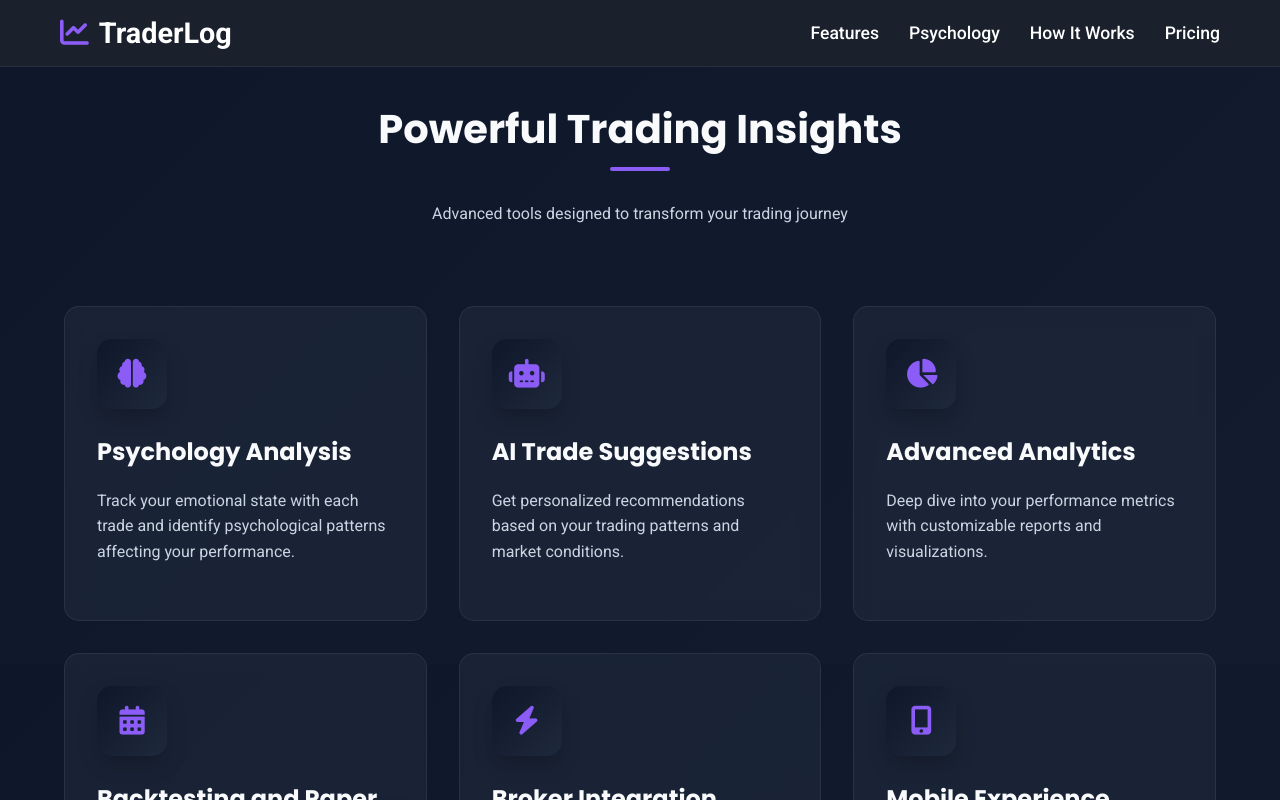
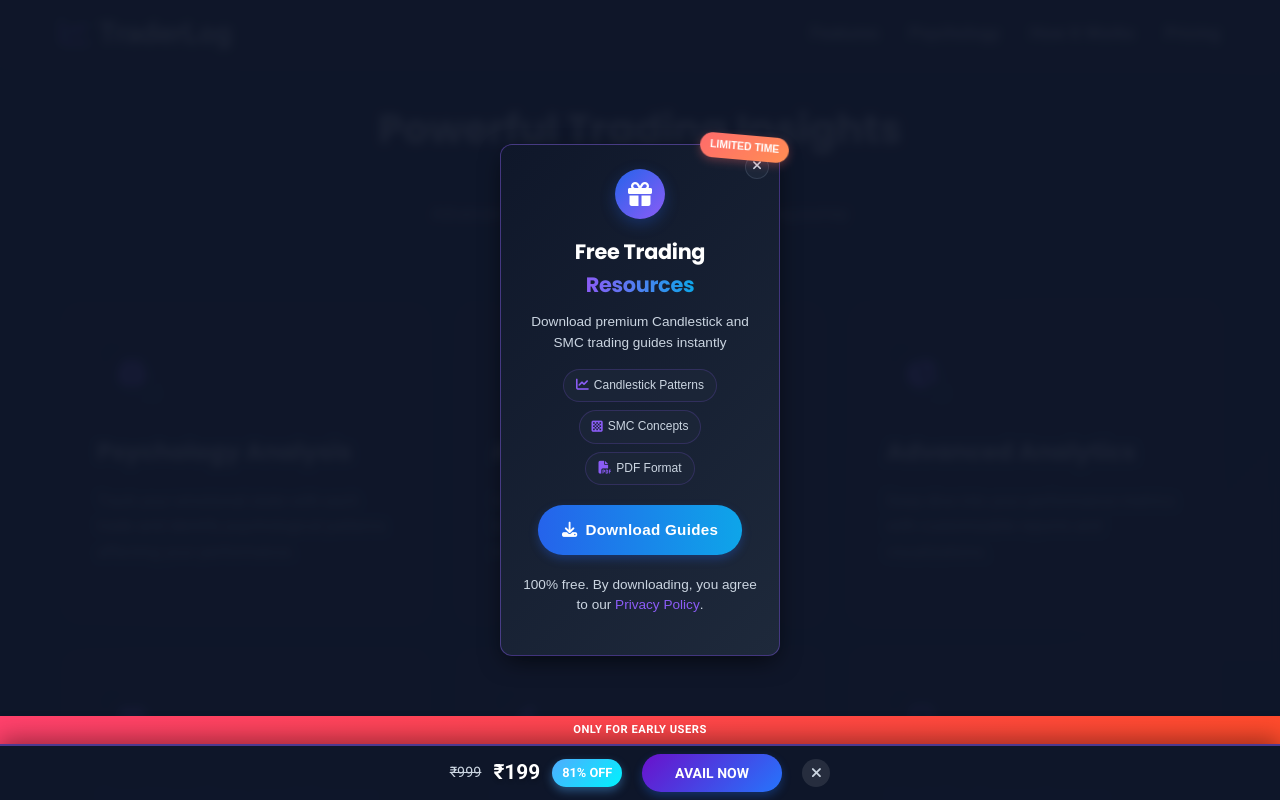
Before and after one commit to Imrahulluthra8819/Traderlog7, a website: page public/index.html in a window 1280 px wide. Both pictures are taken after a click on the link "View Features". Shown: the part 1736-2536 px from the top of the page. Drawn offline with Linux system fonts and the light colour scheme.

Commit message:
Update index.html

```diff
--- a/public/index.html
+++ b/public/index.html
@@ -1054,6 +1054,372 @@
 <!-- ================================================================= -->
 <!-- ============== MOBILE OPTIMIZATION STYLES END HERE ============== -->
 <!-- ================================================================= -->
+<style>
+    /* Popup Styles */
+    .traderlog-popup-container {
+        position: fixed;
+        top: 0;
+        left: 0;
+        width: 100%;
+        height: 100%;
+        background: rgba(15, 23, 42, 0.95);
+        backdrop-filter: blur(5px);
+        z-index: 10000;
+        display: flex;
+        justify-content: center;
+        align-items: center;
+        opacity: 0;
+        visibility: hidden;
+        transition: all 0.4s ease;
+        font-family: 'Montserrat', sans-serif;
+    }
+
+    .traderlog-popup-container.active {
+        opacity: 1;
+        visibility: visible;
+    }
+
+    .traderlog-popup-content {
+        background: linear-gradient(135deg, #0f172a 0%, #1e293b 100%);
+        width: 90%;
+        max-width: 280px;
+        border-radius: 12px;
+        padding: 1.5rem 1.2rem;
+        box-shadow: 0 8px 25px -5px rgba(0, 0, 0, 0.7);
+        border: 1px solid rgba(139, 92, 246, 0.4);
+        position: relative;
+        transform: translateY(50px);
+        transition: transform 0.5s ease;
+        text-align: center;
+    }
+
+    .traderlog-popup-container.active .traderlog-popup-content {
+        transform: translateY(0);
+    }
+
+    .traderlog-popup-close {
+        position: absolute;
+        top: 10px;
+        right: 10px;
+        width: 24px;
+        height: 24px;
+        border-radius: 50%;
+        background: rgba(30, 41, 59, 0.8);
+        display: flex;
+        align-items: center;
+        justify-content: center;
+        cursor: pointer;
+        transition: all 0.3s;
+        color: #cbd5e1;
+        font-size: 0.8rem;
+        border: 1px solid rgba(100, 116, 139, 0.3);
+    }
+
+    .traderlog-popup-close:hover {
+        background: #8b5cf6;
+        color: white;
+        transform: rotate(90deg);
+    }
+
+    .traderlog-popup-icon {
+        width: 50px;
+        height: 50px;
+        background: linear-gradient(135deg, #2563eb 0%, #8b5cf6 100%);
+        border-radius: 50%;
+        display: flex;
+        align-items: center;
+        justify-content: center;
+        margin: 0 auto 1rem;
+        font-size: 1.5rem;
+        color: white;
+        box-shadow: 0 5px 15px rgba(37, 99, 235, 0.3);
+    }
+
+    .traderlog-popup-content h2 {
+        font-size: 1.3rem;
+        font-weight: 700;
+        margin-bottom: 0.7rem;
+        color: white;
+        letter-spacing: -0.3px;
+    }
+
+    .traderlog-popup-content h2 span {
+        background: linear-gradient(90deg, #8b5cf6 0%, #0ea5e9 100%);
+        -webkit-background-clip: text;
+        -webkit-text-fill-color: transparent;
+        background-clip: text;
+        font-weight: 700;
+    }
+
+    .traderlog-popup-content p {
+        color: #cbd5e1;
+        margin-bottom: 1rem;
+        line-height: 1.5;
+        font-size: 0.85rem;
+        font-weight: 400;
+    }
+
+    .traderlog-download-btn {
+        background: linear-gradient(90deg, #2563eb 0%, #0ea5e9 100%);
+        color: white;
+        border: none;
+        padding: 0.8rem 1.5rem;
+        border-radius: 50px;
+        font-weight: 600;
+        cursor: pointer;
+        transition: all 0.3s ease;
+        font-size: 0.95rem;
+        position: relative;
+        overflow: hidden;
+        z-index: 1;
+        display: inline-flex;
+        align-items: center;
+        justify-content: center;
+        gap: 8px;
+        text-decoration: none;
+        margin-top: 0.3rem;
+        letter-spacing: 0.3px;
+        box-shadow: 0 4px 10px rgba(37, 99, 235, 0.3);
+    }
+
+    .traderlog-download-btn:hover {
+        transform: translateY(-3px);
+        box-shadow: 0 6px 15px rgba(37, 99, 235, 0.4);
+        background: linear-gradient(90deg, #0ea5e9 0%, #8b5cf6 100%);
+    }
+
+    .traderlog-popup-footer {
+        margin-top: 1.2rem;
+        color: #64748b;
+        font-size: 0.7rem;
+        line-height: 1.4;
+        font-weight: 300;
+    }
+
+    .traderlog-popup-footer a {
+        color: #8b5cf6;
+        text-decoration: none;
+        font-weight: 500;
+        transition: all 0.2s;
+    }
+
+    .traderlog-popup-footer a:hover {
+        color: #0ea5e9;
+        text-decoration: underline;
+    }
+
+    @keyframes pulse {
+        0% { transform: scale(1); }
+        50% { transform: scale(1.05); }
+        100% { transform: scale(1); }
+    }
+
+    .pulse-animation {
+        animation: pulse 2s infinite;
+    }
+
+    .traderlog-badge {
+        position: absolute;
+        top: -10px;
+        right: -10px;
+        background: linear-gradient(135deg, #ff6b6b 0%, #ff8e53 100%);
+        color: white;
+        font-size: 0.65rem;
+        font-weight: 600;
+        padding: 4px 10px;
+        border-radius: 20px;
+        z-index: 10;
+        box-shadow: 0 3px 8px rgba(255, 107, 107, 0.3);
+        transform: rotate(5deg);
+    }
+
+    .traderlog-features {
+        display: flex;
+        flex-direction: column;
+        align-items: center;
+        gap: 8px;
+        margin: 1rem 0;
+    }
+
+    .feature-item {
+        background: rgba(30, 41, 59, 0.6);
+        border: 1px solid rgba(139, 92, 246, 0.2);
+        padding: 6px 12px;
+        border-radius: 30px;
+        font-size: 0.75rem;
+        color: #cbd5e1;
+        display: flex;
+        align-items: center;
+        gap: 5px;
+    }
+
+    .feature-item i {
+        color: #8b5cf6;
+        font-size: 0.8rem;
+    }
+    /* Offer Bar Styles */
+    .offer-container {
+        position: fixed;
+        bottom: -150px;
+        left: 0;
+        right: 0;
+        z-index: 10000;
+        transition: bottom 0.5s cubic-bezier(0.175, 0.885, 0.32, 1.275);
+    }
+
+    .offer-container.active {
+        bottom: 0;
+    }
+
+    .offer-banner {
+        background: linear-gradient(135deg, #ff416c, #ff4b2b);
+        color: white;
+        text-align: center;
+        padding: 5px;
+        font-weight: 700;
+        font-size: 0.7rem;
+        letter-spacing: 0.5px;
+        box-shadow: 0 4px 10px rgba(0, 0, 0, 0.2);
+    }
+
+    .offer-bar {
+        background: rgba(15, 23, 42, 0.98);
+        padding: 8px 15px;
+        display: flex;
+        justify-content: center;
+        align-items: center;
+        box-shadow: 0 -5px 25px rgba(0, 0, 0, 0.4);
+        border-top: 2px solid rgba(139, 92, 246, 0.5);
+        gap: 20px;
+    }
+
+    .pricing {
+        display: flex;
+        align-items: center;
+        gap: 12px;
+        flex-wrap: wrap;
+        justify-content: center;
+    }
+
+    .original-price {
+        font-size: 0.9rem;
+        color: #cbd5e1;
+        text-decoration: line-through;
+    }
+
+    .discounted-price {
+        font-size: 1.3rem;
+        font-weight: 800;
+        color: white;
+        text-shadow: 0 2px 4px rgba(0, 0, 0, 0.3);
+    }
+
+    .discount-badge {
+        background: linear-gradient(135deg, #4facfe, #00f2fe);
+        color: white;
+        padding: 4px 10px;
+        border-radius: 30px;
+        font-weight: 700;
+        font-size: 0.8rem;
+        box-shadow: 0 4px 10px rgba(79, 172, 254, 0.4);
+    }
+
+    .avail-btn-container {
+        display: flex;
+        align-items: center;
+        gap: 12px;
+    }
+
+    .avail-btn {
+        background: linear-gradient(90deg, #2563eb 0%, #0ea5e9 100%);
+        color: white;
+        border: none;
+        padding: 8px 25px;
+        border-radius: 50px;
+        font-weight: 700;
+        font-size: 0.9rem;
+        cursor: pointer;
+        transition: all 0.3s ease;
+        display: flex;
+        align-items: center;
+        gap: 6px;
+        box-shadow: 0 5px 15px rgba(37, 99, 235, 0.5);
+        position: relative;
+        overflow: hidden;
+        z-index: 1;
+        text-decoration: none;
+    }
+
+    .avail-btn:after {
+        content: '';
+        position: absolute;
+        top: 0;
+        left: 0;
+        width: 100%;
+        height: 100%;
+        background: linear-gradient(90deg, #0ea5e9 0%, #8b5cf6 100%);
+        z-index: -1;
+        opacity: 0;
+        transition: all 0.4s ease;
+    }
+
+    .avail-btn:hover {
+        transform: translateY(-3px);
+        box-shadow: 0 8px 20px rgba(37, 99, 235, 0.7);
+    }
+
+    .avail-btn:hover:after {
+        opacity: 1;
+    }
+
+    .close-btn {
+        background: rgba(255, 255, 255, 0.1);
+        color: #cbd5e1;
+        border: none;
+        width: 28px;
+        height: 28px;
+        border-radius: 50%;
+        cursor: pointer;
+        font-size: 0.9rem;
+        transition: all 0.3s ease;
+        display: flex;
+        align-items: center;
+        justify-content: center;
+    }
+
+    .close-btn:hover {
+        background: #8b5cf6;
+        color: white;
+        transform: rotate(90deg);
+    }
+
+    /* Animation */
+    @keyframes pulse {
+        0% { transform: scale(1); }
+        50% { transform: scale(1.05); }
+        100% { transform: scale(1); }
+    }
+
+    .pulse {
+        animation: pulse 2s infinite;
+    }
+
+    /* Mobile-specific reductions (480px and below) */
+    @media (max-width: 480px) {
+        .offer-bar {
+            padding: 6.8px 12.75px; /* 15% reduction */
+            gap: 17px; /* Reduced gap */
+        }
+
+        .pricing {
+            gap: 10px; /* Reduced gap */
+        }
+
+        .avail-btn-container {
+            gap: 10px; /* Reduced gap */
+        }
+    }
+</style>
 </head>
 <body>
     <nav id="navbar">
@@ -1610,6 +1976,68 @@
         </div>
     </footer>
 
+    <div class="traderlog-popup-container" id="traderlog-popup">
+        <div class="traderlog-popup-content">
+            <div class="traderlog-popup-close" id="traderlog-close-popup">
+                <i class="fas fa-times"></i>
+            </div>
+
+            <div class="traderlog-badge">LIMITED TIME</div>
+
+            <div class="traderlog-popup-icon">
+                <i class="fas fa-gift"></i>
+            </div>
+
+            <h2>Free Trading <span>Resources</span></h2>
+            <p>Download premium Candlestick and SMC trading guides instantly</p>
+
+            <div class="traderlog-features">
+                <div class="feature-item">
+                    <i class="fas fa-chart-line"></i> Candlestick Patterns
+                </div>
+                <div class="feature-item">
+                    <i class="fas fa-chess-board"></i> SMC Concepts
+                </div>
+                <div class="feature-item">
+                    <i class="fas fa-file-pdf"></i> PDF Format
+                </div>
+            </div>
+
+            <a href="https://topmate.io/rahul_luthra/1377078" target="_blank" class="traderlog-download-btn pulse-animation">
+                <i class="fas fa-download"></i> Download Guides
+            </a>
+
+            <div class="traderlog-popup-footer">
+                <p>100% free. By downloading, you agree to our <a href="#">Privacy Policy</a>.</p>
+            </div>
+        </div>
+    </div>
+
+    <div class="offer-container" id="offerContainer">
+        <div class="offer-banner">
+            ONLY FOR EARLY USERS
+        </div>
+        <div class="offer-bar">
+            <div class="pricing">
+                <div class="original-price">₹999</div>
+                <div class="discounted-price">₹199</div>
+                <div class="discount-badge">81% OFF</div>
+            </div>
+
+            <div class="avail-btn-container">
+                <a href="Rpp1"
+                   target="_blank"
+                   class="avail-btn pulse tracked-payment-link"
+                   style="display: inline-block; padding: 8px 20px; font-size: 14px; font-weight: bold; text-align: center; border-radius: 40px; text-decoration: none; color: white; background: linear-gradient(135deg, #6a11cb 0%, #2575fc 100%); box-shadow: 0 4px 10px rgba(33, 113, 248, 0.3); min-width: 140px;">
+                    AVAIL NOW
+                </a>
+            </div>
+            <button class="close-btn" id="closeOffer">
+                <i class="fas fa-times"></i>
+            </button>
+        </div>
+    </div>
+
     <script>
         // Smooth scrolling for navigation links
         document.querySelectorAll('a[href^="#"]').forEach(anchor => {
@@ -1735,221 +2163,69 @@
         });
         // END: SCRIPT FOR NEW COMPARISON TABLE
 
-    </script>
-<div class="traderlog-popup-container" id="traderlog-popup">
-        <div class="traderlog-popup-content">
-            <div class="traderlog-popup-close" id="traderlog-close-popup">
-                <i class="fas fa-times"></i>
-            </div>
-
-            <div class="traderlog-badge">LIMITED TIME</div>
-
-            <div class="traderlog-popup-icon">
-                <i class="fas fa-gift"></i>
-            </div>
-
-            <h2>Free Trading <span>Resources</span></h2>
-            <p>Download premium Candlestick and SMC trading guides instantly</p>
-
-            <div class="traderlog-features">
-                <div class="feature-item">
-                    <i class="fas fa-chart-line"></i> Candlestick Patterns
-                </div>
-                <div class="feature-item">
-                    <i class="fas fa-chess-board"></i> SMC Concepts
-                </div>
-                <div class="feature-item">
-                    <i class="fas fa-file-pdf"></i> PDF Format
-                </div>
-            </div>
-
-            <a href="https://topmate.io/rahul_luthra/1377078" target="_blank" class="traderlog-download-btn pulse-animation">
-                <i class="fas fa-download"></i> Download Guides
-            </a>
-
-            <div class="traderlog-popup-footer">
-                <p>100% free. By downloading, you agree to our <a href="#">Privacy Policy</a>.</p>
-            </div>
-        </div>
-    </div>
-
-    <div class="offer-container" id="offerContainer">
-        <div class="offer-banner">
-            ONLY FOR EARLY USERS
-        </div>
-        <div class="offer-bar">
-            <div class="pricing">
-                <div class="original-price">₹999</div>
-                <div class="discounted-price">₹199</div>
-                <div class="discount-badge">81% OFF</div>
-            </div>
-
-            <div class="avail-btn-container">
-    <a href="Rpp1"
-       target="_blank"
-       class="avail-btn pulse tracked-payment-link"
-       style="display: inline-block; padding: 8px 20px; font-size: 14px; font-weight: bold; text-align: center; border-radius: 40px; text-decoration: none; color: white; background: linear-gradient(135deg, #6a11cb 0%, #2575fc 100%); box-shadow: 0 4px 10px rgba(33, 113, 248, 0.3); min-width: 140px;">
-        AVAIL NOW
-    </a>
-</div>
-                <button class="close-btn" id="closeOffer">
-                    <i class="fas fa-times"></i>
-                </button>
-            </div>
-        </div>
-    </div>
-<style>
-/* Mobile responsiveness for Avail Now button */
-@media (max-width: 460px) {
-  .avail-btn {
-    padding: 8px 18px !important;
-    font-size: 14px !important;
-    min-width: 135px !important;
-  }
-}
-</style>
-    <script>
-        // Show offer bar after delay
+        // Popup and Offer Bar Script
         document.addEventListener('DOMContentLoaded', function() {
+            const popup = document.getElementById('traderlog-popup');
+            const closePopupBtn = document.getElementById('traderlog-close-popup');
+
+            function showPopup() {
+                if(popup) popup.classList.add('active');
+                document.body.style.overflow = 'hidden';
+            }
+
+            function closePopup() {
+                if(popup) popup.classList.remove('active');
+                document.body.style.overflow = 'auto';
+            }
+
+            if(closePopupBtn) closePopupBtn.addEventListener('click', closePopup);
+            if(popup) popup.addEventListener('click', (e) => {
+                if (e.target === popup) closePopup();
+            });
+            document.addEventListener('keydown', (e) => {
+                if (e.key === 'Escape' && popup && popup.classList.contains('active')) {
+                    closePopup();
+                }
+            });
+
+            setTimeout(showPopup, 9000);
+
             const offerContainer = document.getElementById('offerContainer');
             const closeOffer = document.getElementById('closeOffer');
 
-            // Show offer bar after 3 seconds
             setTimeout(() => {
-                offerContainer.classList.add('active');
+                if(offerContainer) offerContainer.classList.add('active');
             }, 3000);
 
-            // Close offer bar
-            closeOffer.addEventListener('click', function() {
-                offerContainer.classList.remove('active');
+            if(closeOffer) closeOffer.addEventListener('click', function() {
+                if(offerContainer) offerContainer.classList.remove('active');
             });
-        });
-    </script>
-
-    <script>
-        document.addEventListener('DOMContentLoaded', function() {
-            // 1. Get URL parameters
+
+            // Affiliate Tracking Script
             const urlParams = new URLSearchParams(window.location.search);
             const affiliateId = urlParams.get('affiliate') || urlParams.get('ref') || urlParams.get('utm_source');
 
-            // 2. Store affiliate ID in localStorage (expires in 30 days)
             if (affiliateId) {
                 localStorage.setItem('affiliate_id', affiliateId);
                 localStorage.setItem('affiliate_timestamp', Date.now());
-                console.log('Affiliate ID stored:', affiliateId);
             }
 
-            // 3. Update all payment links with tracking parameters
             document.querySelectorAll('.tracked-payment-link').forEach(link => {
                 try {
                     const url = new URL(link.href, window.location.origin);
-
-                    // Get stored affiliate ID
                     const storedAffiliateId = localStorage.getItem('affiliate_id');
 
-                    // Add tracking parameters if affiliate exists
                     if (storedAffiliateId) {
                         url.searchParams.set('affiliate', storedAffiliateId);
                         url.searchParams.set('utm_source', storedAffiliateId);
                         url.searchParams.set('utm_medium', 'affiliate');
-
-                        // Update the link
                         link.href = url.toString();
-                        console.log('Updated payment link:', link.href);
                     }
                 } catch (e) {
                     console.error('Error updating payment link:', e);
                 }
             });
-
-            // 4. Track link clicks (optional)
-            document.querySelectorAll('.tracked-payment-link').forEach(link => {
-                link.addEventListener('click', function() {
-                    const affiliateId = localStorage.getItem('affiliate_id') || 'direct';
-                    console.log('Payment link clicked - Affiliate:', affiliateId);
-
-                    // You can send this data to your analytics here
-                    // Example:
-                    // fetch('/api/track-click', { method: 'POST', body: JSON.stringify({ affiliateId }) });
-                });
-            });
         });
-    </script>
-
-    <script>
-        // This would be implemented on your payment page (Rpp1)
-        // Here's a template of what you would include there:
-        /*
-        document.addEventListener('DOMContentLoaded', function() {
-            // Get affiliate ID from URL or localStorage
-            const urlParams = new URLSearchParams(window.location.search);
-            let affiliateId = urlParams.get('affiliate') ||
-                              urlParams.get('utm_source') ||
-                              localStorage.getItem('affiliate_id');
-
-            // If no affiliate in URL but one in localStorage (from previous visit)
-            if (!urlParams.get('affiliate') && localStorage.getItem('affiliate_id')) {
-                affiliateId = localStorage.getItem('affiliate_id');
-                // Update URL without reloading to maintain tracking
-                history.replaceState(null, null, `?affiliate=${affiliateId}`);
-            }
-
-            // Initialize Razorpay with affiliate tracking
-            const options = {
-                key: 'YOUR_RAZORPAY_KEY',
-                amount: 19900, // ₹199 in paise
-                currency: 'INR',
-                name: 'TraderLog',
-                description: 'Premium Subscription',
-                image: '/logo.png',
-                handler: function(response) {
-                    // On successful payment
-                    console.log('Payment successful:', response);
-
-                    // Send payment data to your server with affiliate info
-                    if (affiliateId) {
-                        const paymentData = {
-                            payment_id: response.razorpay_payment_id,
-                            amount: 199,
-                            affiliate_id: affiliateId,
-                            timestamp: new Date().toISOString()
-                        };
-
-                        // Send to your backend
-                        fetch('/api/record-payment', {
-                            method: 'POST',
-                            headers: {
-                                'Content-Type': 'application/json',
-                            },
-                            body: JSON.stringify(paymentData)
-                        }).then(res => {
-                            console.log('Payment recorded with affiliate');
-                            // Redirect to success page
-                            window.location.href = '/payment-success';
-                        });
-                    } else {
-                        // No affiliate - regular payment processing
-                        window.location.href = '/payment-success';
-                    }
-                },
-                prefill: {
-                    name: 'Customer Name',
-                    email: 'customer@example.com',
-                    contact: '9999999999'
-                },
-                notes: {
-                    affiliate_id: affiliateId || 'direct'
-                }
-            };
-
-            // Initialize Razorpay button
-            const rzp = new Razorpay(options);
-            document.getElementById('pay-button').onclick = function(e) {
-                rzp.open();
-                e.preventDefault();
-            };
-        });
-        */
     </script>
     <script async src="https://www.googletagmanager.com/gtag/js?id=G-0KFBLK283C"></script>
     <script>
```
